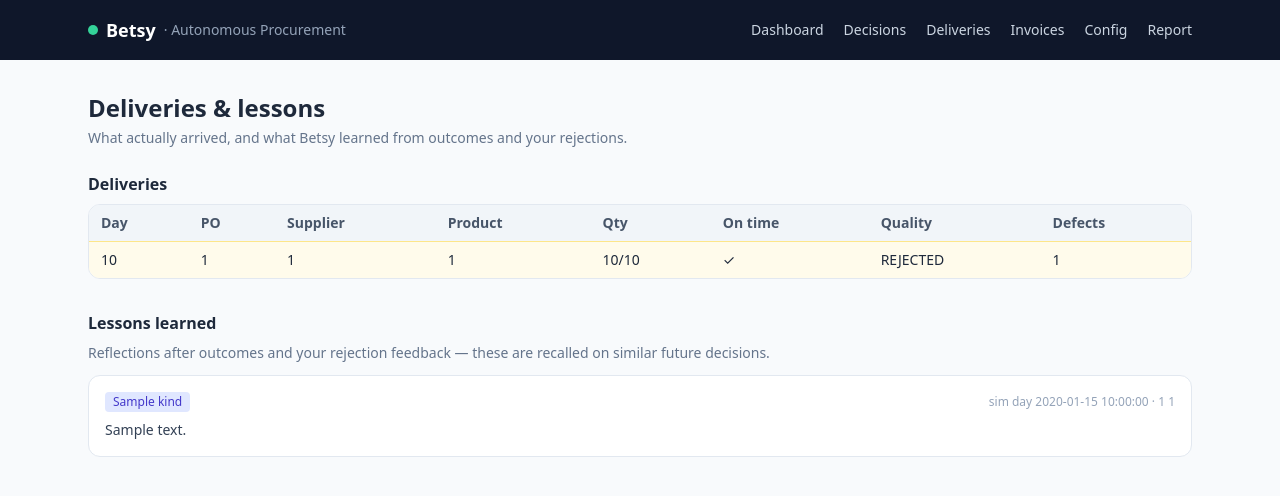
After one commit to diklinuks/Betsy--App, a FastAPI app: template app/web/templates/deliveries.html in a window 1280 px wide. The commit adds this page. Shown: the top 496 px of the page. Run offline with FastAPI, Linux system fonts and the light colour scheme; the template is opened without the code that fills it: most values are stand-ins (such as "Sample title", 1, 10 or a date in 2020); some libraries are stand-ins or nearby versions.

Commit message:
Fix learning feedback, richer approval cards, invoices+deliveries pages, report metric
- Learning: rejected suppliers are now dropped from the next decision for that SKU,
  and Jenny's reasons are fed into the prompt — so rejecting actually changes the choice
- Embeddings made non-fatal (gemini-embedding-001); a model error can't crash the run
- Approval card shows lead time, unit price, reliability, daily usage, stock vs reorder, cover
- New Invoices page (held/mismatch highlighted) and Deliveries+Lessons page
- Report: "stockouts prevented" now counts SKUs replenished without a stockout (credits
  reordering before stock hits zero), not just late saves

```diff
--- a/app/config/settings.py
+++ b/app/config/settings.py
@@ -25,8 +25,8 @@ def _get(name: str, default: str | None = None) -> str:
 GEMINI_API_KEY = os.getenv("GEMINI_API_KEY", "")
 CHAT_MODEL = os.getenv("BETSY_CHAT_MODEL", "gemini-2.5-flash")
 REFLECTION_MODEL = os.getenv("BETSY_REFLECTION_MODEL", "gemini-2.5-flash")
-EMBEDDING_MODEL = os.getenv("BETSY_EMBEDDING_MODEL", "models/text-embedding-004")
-EMBEDDING_DIM = 768  # text-embedding-004 output dimension
+EMBEDDING_MODEL = os.getenv("BETSY_EMBEDDING_MODEL", "models/gemini-embedding-001")
+EMBEDDING_DIM = int(os.getenv("BETSY_EMBEDDING_DIM", "3072"))  # gemini-embedding-001 native dim
 
 # --- Database ---
 DATABASE_URL = os.getenv(
--- a/app/sim/runner.py
+++ b/app/sim/runner.py
@@ -235,7 +235,7 @@ def _handle_reorder(world: SimWorld, abs_day: int, product_id: str) -> None:
     with get_session() as s:
         p = s.get(Product, product_id)
         cfg_ver, cfg = current_config(s)
-        candidates = f.supplier_catalogue(s, product_id)
+        candidates, avoid, feedback = _candidates_for(s, product_id)
         stockout = p.current_stock == 0
 
         if stockout:  # learning: raise safety stock after a stockout
@@ -256,6 +256,7 @@ def _handle_reorder(world: SimWorld, abs_day: int, product_id: str) -> None:
                         "reorder_point": p.reorder_point, "safety_stock": p.safety_stock},
             "candidates": candidates, "sim_day": sd,
             "urgent": stockout or p.current_stock <= p.safety_stock,
+            "avoid_suppliers": list(avoid), "jenny_feedback": feedback,
         }
 
     proposal = propose_decision(ctx)  # LLM (or heuristic) — outside the session
@@ -264,7 +265,7 @@ def _handle_reorder(world: SimWorld, abs_day: int, product_id: str) -> None:
         p = s.get(Product, product_id)
         _, cfg = current_config(s)
         cfg_ver = current_config(s)[0]
-        candidates = f.supplier_catalogue(s, product_id)
+        candidates, _, _ = _candidates_for(s, product_id)
         chosen = _validate_choice(proposal, candidates)
         if chosen is None:
             _log_simple(s, sd, "reorder", product_id, "no valid supplier choice",
@@ -288,6 +289,10 @@ def _handle_reorder(world: SimWorld, abs_day: int, product_id: str) -> None:
                 decision_id=decision_id, sim_day=sd, product_id=product_id,
                 proposal={"supplier_id": chosen["supplier_id"], "supplier_name": chosen["name"],
                           "quantity": qty, "unit_price": unit_price, "total": total,
+                          "lead_time": chosen["lead_time_days"], "reliability": chosen["current_score"],
+                          "daily_usage": p.daily_usage_rate, "current_stock": p.current_stock,
+                          "reorder_point": p.reorder_point,
+                          "days_of_cover": round(p.current_stock / p.daily_usage_rate, 1) if p.daily_usage_rate else None,
                           "reasoning": proposal.get("reasoning", ""),
                           "alternatives": proposal.get("alternatives", []),
                           "confidence": proposal.get("confidence")},
@@ -372,6 +377,24 @@ def _process_invoices(s, world: SimWorld, abs_day: int) -> None:
 
 
 # ----------------------------- helpers ----------------------------- #
+def _candidates_for(s, product_id: str):
+    """Active suppliers for a product, MINUS any Jenny has rejected for it.
+    Returns (candidates, avoided_ids, feedback) where feedback = [(supplier, reason), ...].
+    This is the learning hook: a rejected supplier is dropped from the next decision so
+    Betsy can't keep proposing it."""
+    cands = f.supplier_catalogue(s, product_id)
+    pas = s.execute(
+        select(PendingApproval).where(
+            PendingApproval.product_id == product_id,
+            PendingApproval.status == "rejected")
+    ).scalars().all()
+    avoid = {pa.proposal.get("supplier_id") for pa in pas
+             if isinstance(pa.proposal, dict) and pa.proposal.get("supplier_id")}
+    feedback = [(pa.proposal.get("supplier_id"), pa.jenny_reason) for pa in pas if pa.jenny_reason]
+    filtered = [c for c in cands if c["supplier_id"] not in avoid]
+    return (filtered or cands), avoid, feedback
+
+
 def _validate_choice(proposal: dict, candidates: list[dict]) -> dict | None:
     by_id = {c["supplier_id"]: c for c in candidates}
     chosen = by_id.get(proposal.get("chosen_supplier_id"))
--- a/app/web/main.py
+++ b/app/web/main.py
@@ -9,7 +9,10 @@ from fastapi.templating import Jinja2Templates
 from sqlalchemy import select
 
 from app.db.config_repo import current_config, save_config
-from app.db.models import Decision, PendingApproval, Product, SimState, Supplier
+from app.db.models import (
+    Decision, Delivery, Invoice, MemoryEmbedding, PendingApproval, Product,
+    PurchaseOrder, SimState, Supplier,
+)
 from app.db.session import get_session
 from app.sim import runner
 
@@ -85,6 +88,34 @@ def decision_detail(request: Request, decision_id: str):
             name="decision_detail.html",
             context={"request": request, "d": d},
         )
+
+
+@app.get("/invoices", response_class=HTMLResponse)
+def invoices_page(request: Request):
+    with get_session() as s:
+        rows = s.execute(
+            select(Invoice).where(Invoice.phase == "simulation")
+            .order_by(Invoice.invoice_day.desc())
+        ).scalars().all()
+        return templates.TemplateResponse(
+            request=request, name="invoices.html",
+            context={"request": request, "invoices": rows})
+
+
+@app.get("/deliveries", response_class=HTMLResponse)
+def deliveries_page(request: Request):
+    with get_session() as s:
+        dels = s.execute(
+            select(Delivery).where(Delivery.phase == "simulation")
+            .order_by(Delivery.actual_delivery_day.desc())
+        ).scalars().all()
+        lessons = s.execute(
+            select(MemoryEmbedding).where(MemoryEmbedding.kind.in_(["reflection", "rejection"]))
+            .order_by(MemoryEmbedding.id.desc()).limit(60)
+        ).scalars().all()
+        return templates.TemplateResponse(
+            request=request, name="deliveries.html",
+            context={"request": request, "deliveries": dels, "lessons": lessons})
 
 
 @app.get("/config", response_class=HTMLResponse)
--- a/app/web/templates/base.html
+++ b/app/web/templates/base.html
@@ -20,6 +20,8 @@
       <nav class="flex gap-5 text-sm text-slate-300">
         <a href="/" class="hover:text-white">Dashboard</a>
         <a href="/decisions" class="hover:text-white">Decisions</a>
+        <a href="/deliveries" class="hover:text-white">Deliveries</a>
+        <a href="/invoices" class="hover:text-white">Invoices</a>
         <a href="/config" class="hover:text-white">Config</a>
         <a href="/report" class="hover:text-white">Report</a>
       </nav>
--- /dev/null
+++ b/app/web/templates/deliveries.html
@@ -0,0 +1,49 @@
+{% extends "base.html" %}
+{% block title %}Betsy · Deliveries{% endblock %}
+{% block content %}
+<h1 class="text-2xl font-semibold mb-1">Deliveries &amp; lessons</h1>
+<p class="text-slate-500 text-sm mb-6">What actually arrived, and what Betsy learned from outcomes and your rejections.</p>
+
+<h2 class="font-semibold mb-2">Deliveries</h2>
+<div class="bg-white rounded-xl border border-slate-200 overflow-hidden mb-8">
+  <table class="w-full text-sm">
+    <thead class="bg-slate-100 text-slate-600 text-left">
+      <tr>
+        <th class="px-3 py-2">Day</th><th class="px-3 py-2">PO</th>
+        <th class="px-3 py-2">Supplier</th><th class="px-3 py-2">Product</th>
+        <th class="px-3 py-2">Qty</th><th class="px-3 py-2">On time</th>
+        <th class="px-3 py-2">Quality</th><th class="px-3 py-2">Defects</th>
+      </tr>
+    </thead>
+    <tbody>
+      {% for d in deliveries %}
+      {% set bad = (not d.on_time) or (not d.quality_pass) or d.defects_count > 0 %}
+      <tr class="border-t {{ 'bg-amber-50 border-amber-200' if bad else 'border-slate-100' }}">
+        <td class="px-3 py-2">{{ d.actual_delivery_day - 60 }}</td>
+        <td class="px-3 py-2">{{ d.po_id }}</td>
+        <td class="px-3 py-2">{{ d.supplier_id }}</td>
+        <td class="px-3 py-2">{{ d.product_id }}</td>
+        <td class="px-3 py-2">{{ d.quantity_received }}/{{ d.quantity_ordered }}</td>
+        <td class="px-3 py-2">{{ '✓' if d.on_time else 'late' }}</td>
+        <td class="px-3 py-2">{{ 'pass' if d.quality_pass else 'REJECTED' }}</td>
+        <td class="px-3 py-2">{{ d.defects_count }}</td>
+      </tr>
+      {% endfor %}
+      {% if not deliveries %}<tr><td colspan="8" class="px-3 py-6 text-center text-slate-400">No deliveries yet.</td></tr>{% endif %}
+    </tbody>
+  </table>
+</div>
+
+<h2 class="font-semibold mb-2">Lessons learned</h2>
+<p class="text-slate-500 text-sm mb-3">Reflections after outcomes and your rejection feedback — these are recalled on similar future decisions.</p>
+{% if not lessons %}<p class="text-slate-400 text-sm">No lessons yet.</p>{% endif %}
+{% for l in lessons %}
+<div class="bg-white rounded-xl border {{ 'border-rose-200' if l.kind == 'rejection' else 'border-slate-200' }} p-4 mb-2">
+  <div class="flex items-center justify-between">
+    <span class="px-2 py-0.5 rounded text-xs {{ 'bg-rose-100 text-rose-700' if l.kind=='rejection' else 'bg-indigo-100 text-indigo-700' }}">{{ l.kind }}</span>
+    <span class="text-xs text-slate-400">sim day {{ l.created_day }} · {{ l.product_id or '' }} {{ l.supplier_id or '' }}</span>
+  </div>
+  <p class="text-sm text-slate-700 mt-2">{{ l.text }}</p>
+</div>
+{% endfor %}
+{% endblock %}
--- a/app/web/templates/partials/live.html
+++ b/app/web/templates/partials/live.html
@@ -35,6 +35,11 @@
             {{ pa.proposal.supplier_id }} ({{ pa.proposal.supplier_name }})</p>
           <p class="text-sm text-slate-500">Total ${{ "%.2f"|format(pa.proposal.total) }} ·
             confidence {{ pa.proposal.confidence }} · <span class="text-amber-700">{{ pa.reason_needed }}</span></p>
+          <p class="text-xs text-slate-600 mt-1">
+            ${{ pa.proposal.unit_price }}/unit · {{ pa.proposal.lead_time }}-day lead · reliability {{ pa.proposal.reliability }}<br>
+            stock {{ pa.proposal.current_stock }} / reorder {{ pa.proposal.reorder_point }} ·
+            daily usage {{ pa.proposal.daily_usage }} · ~{{ pa.proposal.days_of_cover }} days of cover
+          </p>
         </div>
         <span class="text-xs text-slate-400">sim day {{ pa.sim_day }}</span>
       </div>
```
Also changed, not shown: app/agent/graph.py (+7 -2 lines), app/eval/report.py (+12 -6 lines), app/learning/reflection.py (+12 -6 lines), app/web/templates/invoices.html (added, +37 -0 lines).
